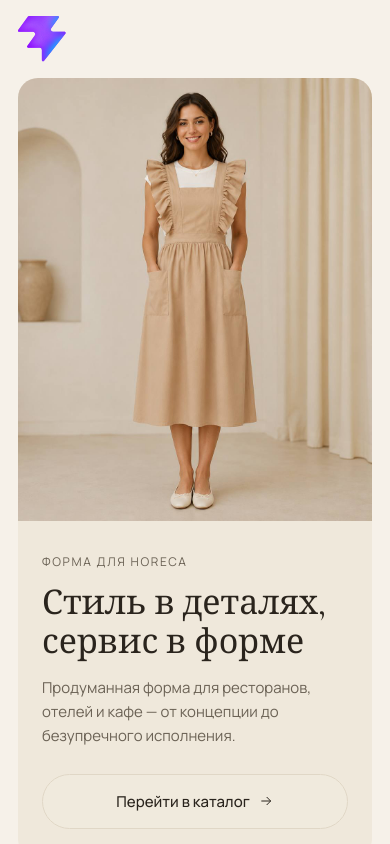
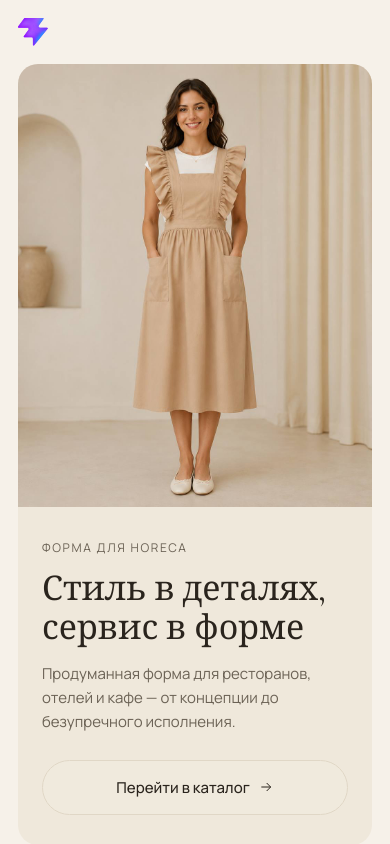
Before and after one commit to dentikhonov/ksu, a React (Vite) app: page / in a window 390 px wide. Shown: the top 844 px of the page. Built offline with nearby package versions, Linux system fonts and the light colour scheme.

Commit message:
Style header brand mark logo

```diff
--- a/src/components/Header.css
+++ b/src/components/Header.css
@@ -17,11 +17,17 @@
 }
 
 .header__logo {
-  font-family: var(--font-serif);
-  font-size: 20px;
-  letter-spacing: 0.06em;
-  font-weight: 600;
+  display: flex;
+  align-items: center;
+  width: 34px;
+  height: 34px;
   flex-shrink: 0;
+}
+
+.header__logo img {
+  display: block;
+  width: 34px;
+  height: auto;
 }
 
 .header__nav--desktop ul {
@@ -94,6 +100,19 @@
   display: none;
 }
 
+.drawer__logo {
+  display: flex;
+  align-items: center;
+  width: 34px;
+  height: 34px;
+}
+
+.drawer__logo img {
+  display: block;
+  width: 34px;
+  height: auto;
+}
+
 @media (max-width: 900px) {
   .header__inner {
     padding-top: 16px;
@@ -101,7 +120,12 @@
   }
 
   .header__logo {
-    font-size: 18px;
+    width: 30px;
+    height: 30px;
+  }
+
+  .header__logo img {
+    width: 30px;
   }
 
   .header__nav--desktop,
@@ -158,13 +182,6 @@
     padding: 16px var(--gutter);
   }
 
-  .drawer__logo {
-    font-family: var(--font-serif);
-    font-size: 18px;
-    letter-spacing: 0.06em;
-    font-weight: 600;
-  }
-
   .drawer__close {
     display: flex;
     align-items: center;
```
